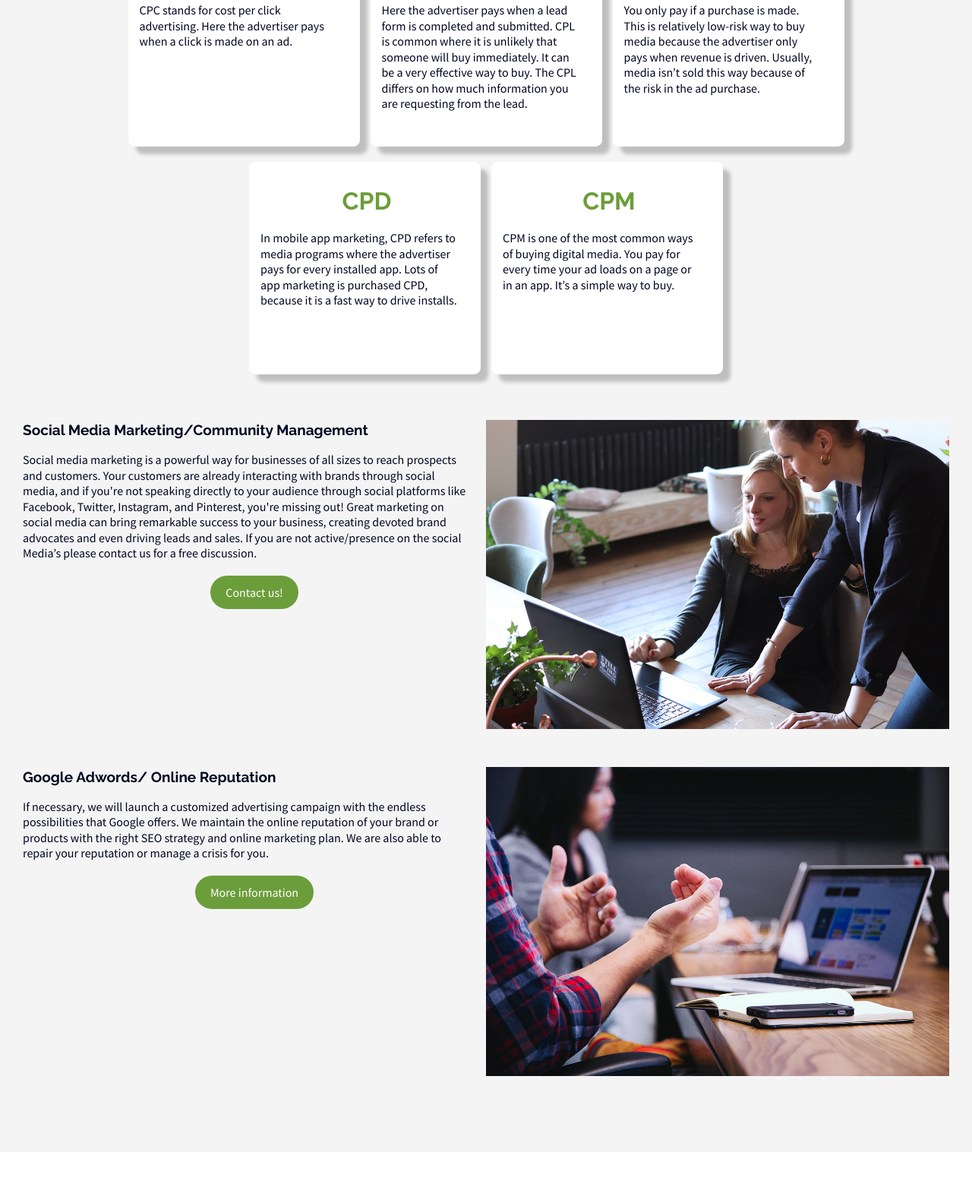
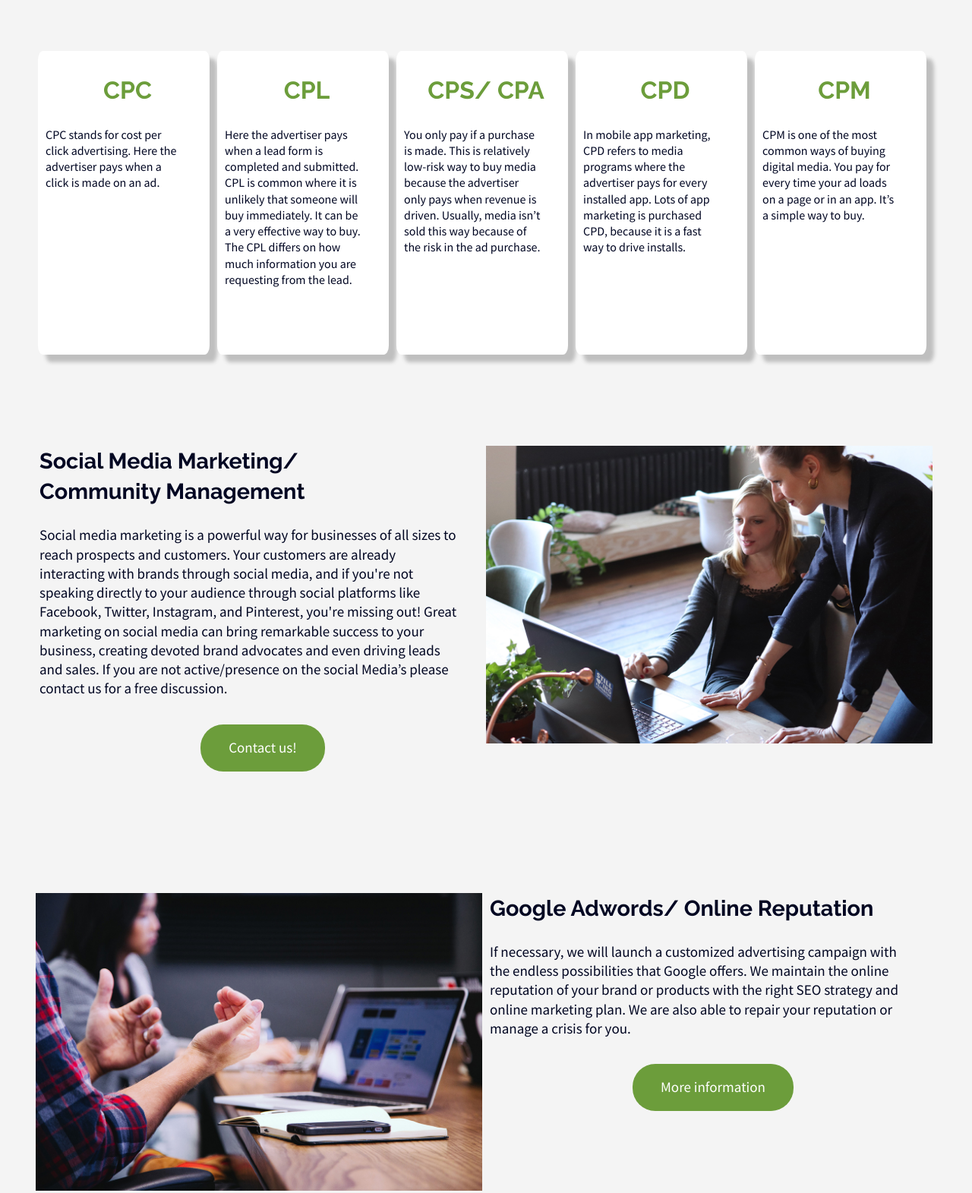
Before and after one commit to verathies/marketing-jll, a plain HTML site: page index.html in a window 1280 px wide. Shown: the part 804-2375 px from the top of the page at 76% size. Drawn offline with nearby package versions, Linux system fonts and the light colour scheme.

Commit message:
amend order #flex-order for media query tablet & larger

```diff
--- a/css/main.css
+++ b/css/main.css
@@ -395,7 +395,7 @@ footer .social-icon i {
 }
 
 .half-width {
-  width: 50%;
+  width: 49%;
   align-items:flex-start;
 }
 .fifth-width { /*container for capabilities CPC-CPM*/
@@ -407,6 +407,10 @@ footer .social-icon i {
 
 .plus-padding-top{ /* remove padding for half-width. added this in capabilities for entire container*/
   padding-top: 0;
+}
+
+.plus-padding-left{
+  padding-left: 10px;
 }
 /**  general font styles -TABLET here **/
 h2{
@@ -422,7 +426,7 @@ h3{
 
 /******************************************* CAPABILITIES TABLET *******************************************/
 #capabilities .full-width{
-  margin-top: 50px; /* add 30px margin at the top of each */
+  margin-top: 50px; /* add 50px margin at the top of each */
 }
 #capabilities .half-width{ /*align text & img at the same height*/
   align-self: flex-start ;
@@ -431,7 +435,9 @@ h3{
 #capabilities p {
   margin: 15px 20px 15px 0;
 }
-
+#flex-order{ /* amend order of desk.jpg */
+  order:-1;
+}
 
 /******************************************* FOOTER TABLET *******************************************/
 footer {  /*add padding-top to footer section*/
@@ -460,15 +466,52 @@ footer .half-width{ /* minimum height for footer content to be aligned with alig
 
 @media only screen and (min-width: 1200px){
 
+  .content-wrapper{
+    padding: 100px 40px;
+  }
+  .fifth-width{
+    max-width:18%;
+    min-height: 340px;
+    margin: 10px 10px 0 0;
+    padding: 30px 0 30px 10px;
+  }
+
+  .button { /*button styles*/
+    font-size: 1.1875em;
+    padding: 20px 37px;
+  }
+
+  /**  general font styles -DESKTOP here **/
+
+  h3{
+    font-size: 1.8em;
+  }
+
+  p{
+    font-size: 1.1875em;
+    line-height: 1.33;
+  }
+/******************************************* CAPABILITIES DESKTOP *******************************************/
+
+  #break { /*remove break in google adwords/ online rep*/
+      display: none;
+  }
+
+  #capabilities .full-width{
+    margin-top: 120px; /* add 80px margin at the top of each */
+  }
+
+  .fifth-width p{ /* CPC-CPM smaller font-size*/
+    font-size: 1em;
+  }
+
+  #capabilities p {
+    margin: 25px 35px 30px 0;
+  }
 
 
 
 
-/******************************************* CAPABILITIES DESKTOP *******************************************/
-
-#capabilities br { /*remove break in google adwords/ online rep- might need to adjust when styling this section*/
-    display: none;
-}
 } /* END OF MEDIA QUERY DESKTOP*/
 
 /* ==========================================================================
--- a/index.html
+++ b/index.html
@@ -106,8 +106,8 @@
       </div>
     </div>
     <div class="full-width">
-      <div class="half-width plus-padding-top"> <!-- added class for additional padding-->
-        <h3>Google Adwords/ <br>Online Reputation</h3>
+      <div class="half-width plus-padding-left">
+        <h3>Google Adwords/ <br id="break">Online Reputation</h3>
         <p>If necessary, we will launch a customized advertising campaign with the endless possibilities that Google offers.
           We maintain the online reputation of your brand or products with the right SEO strategy and online marketing plan.
           We are also able to repair your reputation or manage a crisis for you.
@@ -116,7 +116,7 @@
           <a href="#contact"><button class="button">More information</button></a>
         </div>
       </div>
-      <div class="half-width">
+      <div class="half-width plus-padding-top" id="flex-order">
         <figure><img src="img/desk.jpg" alt="desk"></figure>
       </div>
     </div>
```
